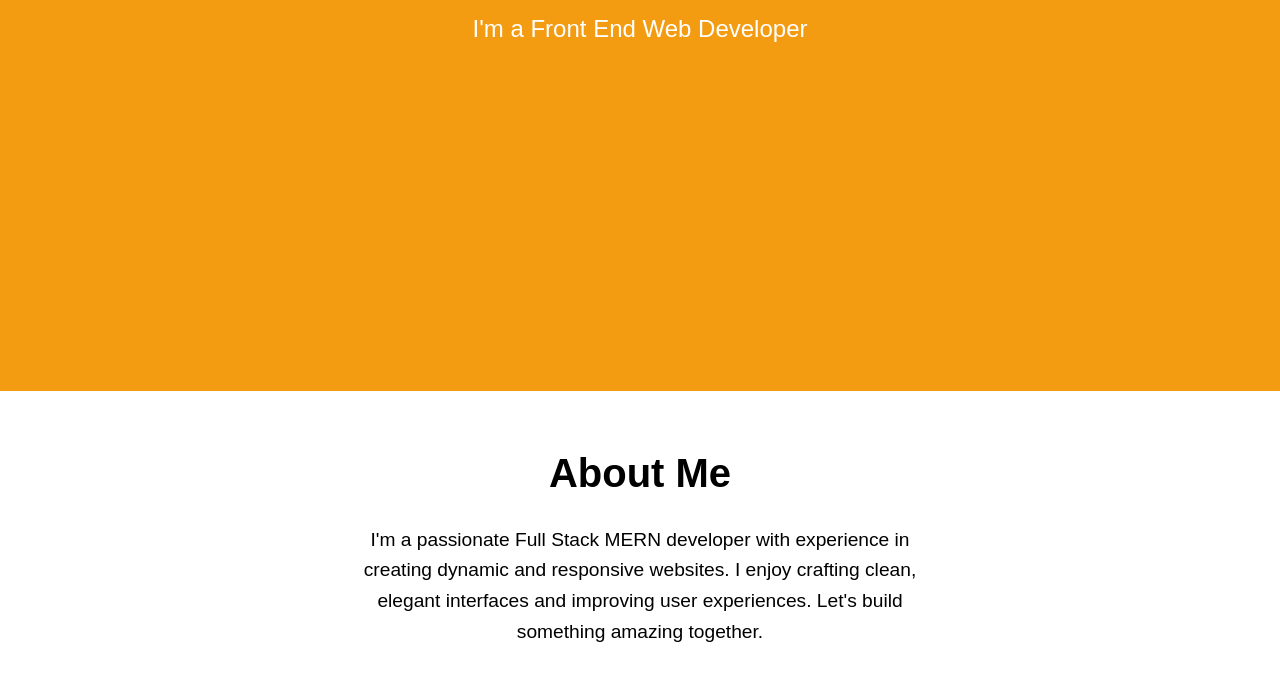
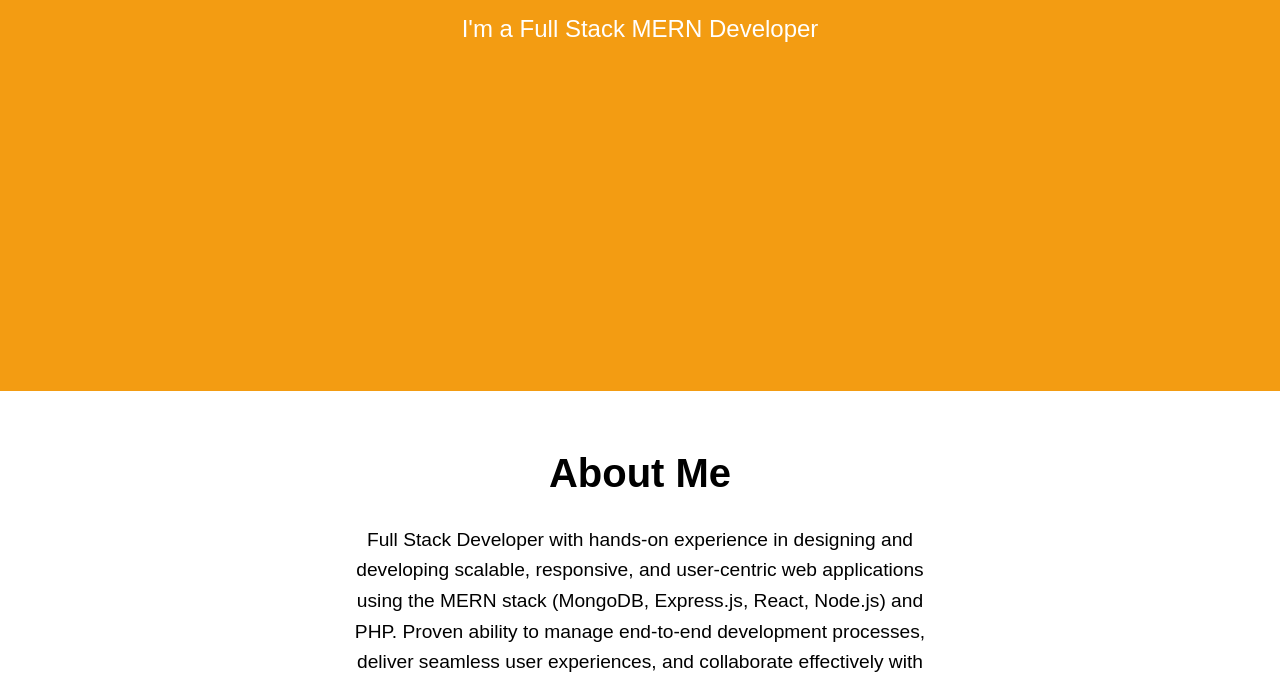
Before and after one commit to AadilShahDev/My-Portofolio-with-HTML-and-CSS, a plain HTML site: page index.html in a window 1280 px wide. Shown: the part 455-1139 px from the top of the page. Drawn offline with Linux system fonts and the light colour scheme.

Commit message:
Update index.html

```diff
--- a/index.html
+++ b/index.html
@@ -24,7 +24,7 @@
     <section id="home" class="home-section">
         <div class="home-content">
             <h1>Hello, I'm <span>Aadil Shah</span></h1>
-            <p>I'm a Front End Web Developer</p>
+            <p>I'm a Full Stack MERN Developer</p>
         </div>
     </section>
 
@@ -32,9 +32,10 @@
     <section id="about" class="about-section">
         <h2>About Me</h2>
         <p>
-            I'm a passionate Full Stack MERN developer with experience in creating dynamic and responsive websites.
-            I enjoy crafting clean, elegant interfaces and improving user experiences. Let's build something amazing together.
-        </p>
+            Full Stack Developer with hands-on experience in designing and developing scalable, responsive, and user-centric
+web applications using the MERN stack (MongoDB, Express.js, React, Node.js) and PHP. Proven ability to
+manage end-to-end development processes, deliver seamless user experiences, and collaborate effectively with
+cross-functional teams to build high-quality, production-ready solutions.</p>
     </section>
 
     <!-- Skills Section -->
@@ -87,7 +88,8 @@
         <h2>Contact Me</h2>
         <p>Contact#: +923201061294</p>
         <p>Email: theaadilbukhari@gmail.com</p>
-        <p>LinkedIn: <a href="www.linkedin.com/in/aadil-shah-2421842b9">GitHub</a></p>
+        <p>GitHub: <a href="https://github.com/AadilShahDev">AadilShahDev</a></p>
+        <p>LinkedIn: <a href="www.linkedin.com/in/aadil-shah-2421842b9">AadilShahDev</a></p>
     </section>
 
     <!-- Footer -->
```
